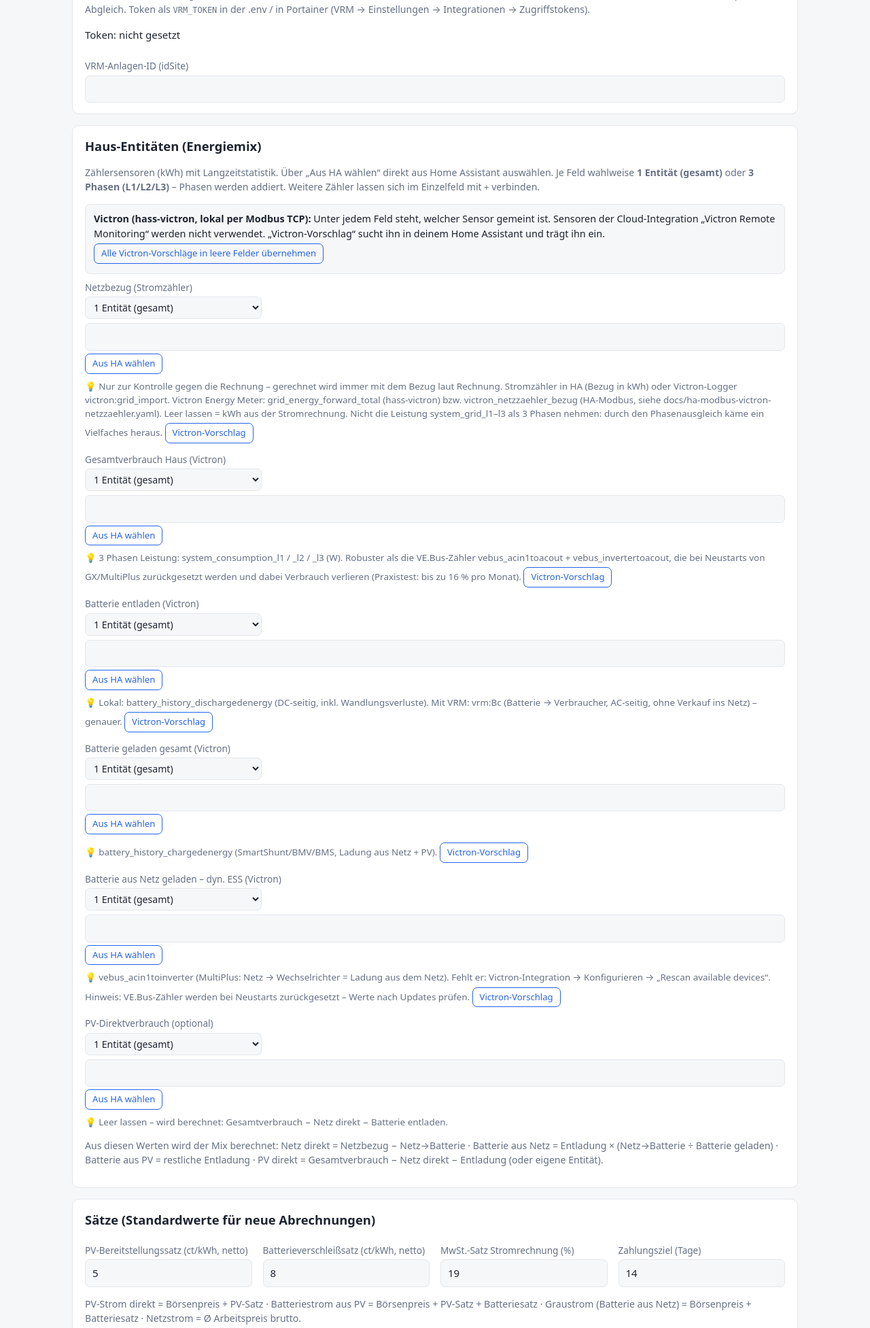
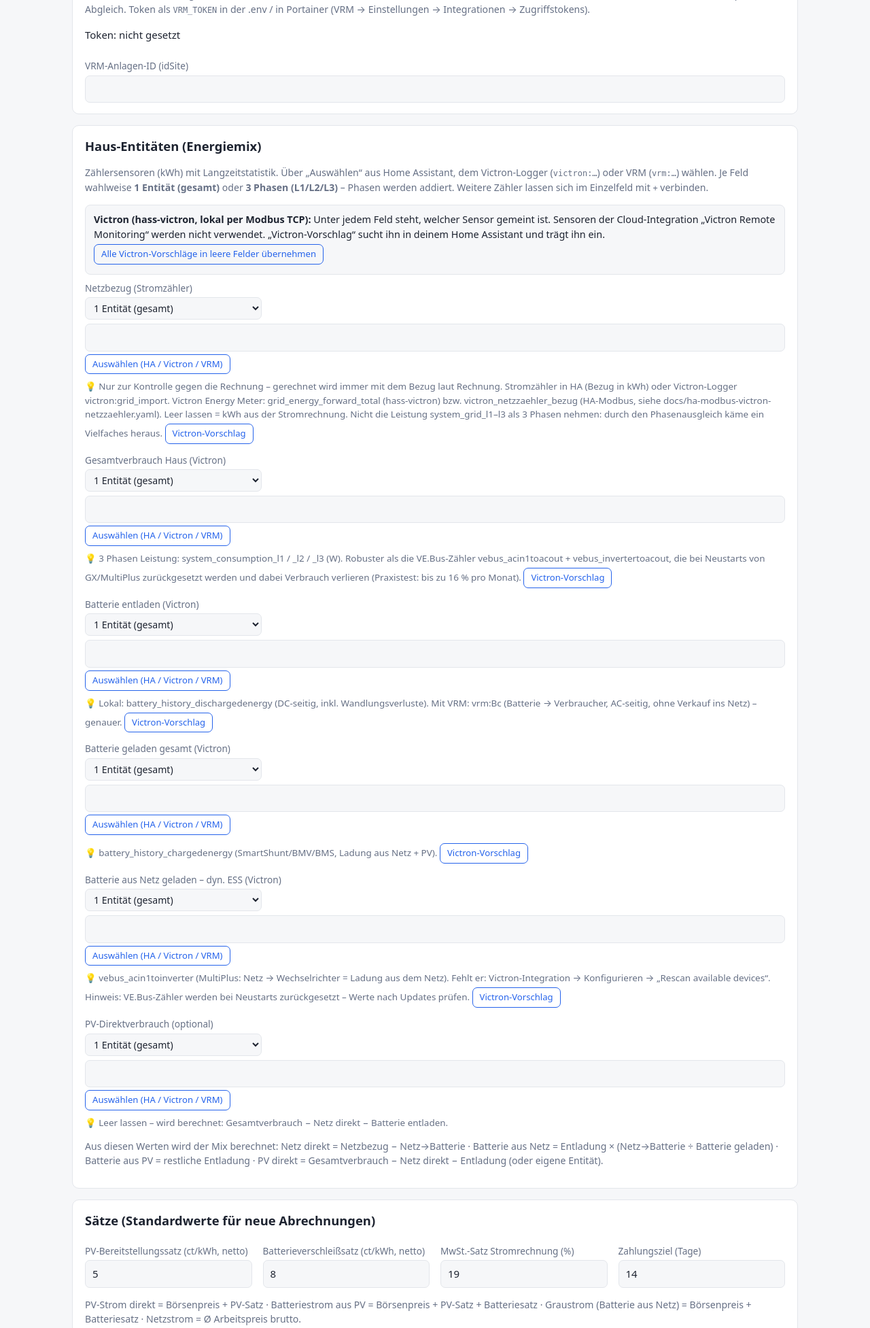
Before and after one commit to itsh-neumeier/abrechnung_nebenkosten, a FastAPI app: page /settings in a window 1280 px wide. Shown: the part 781-2734 px from the top of the page at 68% size. Run offline with FastAPI, Linux system fonts and the light colour scheme; data that the repository does not hold is empty.

Commit message:
Auswahl-Dialog: Quellenfilter HA / Victron Modbus / VRM mit Etiketten
Knopf heißt „Auswählen (HA / Victron / VRM)“; der Dialog filtert nach Quelle,
belegt sie aus dem aktuellen Feldwert vor und zeigt Hinweise, wenn eine Quelle
noch nicht eingerichtet ist.

Co-Authored-By: Claude Opus 5.5 <noreply@anthropic.com>
Claude-Session: https://claude.ai/code/session_01KhnwMxd6woKtpys5q8Pp3R

```diff
--- a/app/static/picker.js
+++ b/app/static/picker.js
@@ -2,7 +2,8 @@
 //
 // <input data-phases ...>  -> Umschaltung „1 Entität (gesamt)“ / „3 Phasen (L1/L2/L3)“.
 //                             Im Phasen-Modus wird der Wert als „a + b + c“ gespeichert (Summe).
-// <input data-entity ...>  -> Button „Aus HA wählen“ (ersetzt den Wert).
+// <input data-entity ...>  -> Button „Auswählen“ (ersetzt den Wert). Quellen: Home Assistant,
+//                             Victron Modbus (victron:…, eigener Logger) und VRM (vrm:…, Cloud).
 // data-unit="volume"       -> Auswahl-Dialog startet mit Filter Wasser/Volumen.
 // window.EntityFields.init(container) initialisiert nachträglich eingefügte Felder.
 (function () {
@@ -10,6 +11,8 @@
   const esc = (s) => String(s ?? '').replace(/[&<>"]/g, c => ({'&': '&amp;', '<': '&lt;', '>': '&gt;', '"': '&quot;'}[c]));
   const UNITS = {energy: ['kWh', 'Wh', 'MWh', 'W', 'kW'], volume: ['m³', 'L', 'l', 'gal', 'ft³']};
   const split = (v) => (v || '').split(/[\s+,;]+/).filter(Boolean);
+  const source = (e) => e.entity_id.startsWith('victron:') ? 'victron' : e.entity_id.startsWith('vrm:') ? 'vrm' : 'ha';
+  const SRC_LABEL = {ha: 'HA', victron: 'Victron Modbus', vrm: 'VRM'};
 
   // ------------------------------------------------------------------ Dialog
   function dialog() {
@@ -18,11 +21,17 @@
     dlg.className = 'picker';
     dlg.innerHTML = `
       <div class="picker-head">
-        <b>Entität aus Home Assistant wählen</b>
+        <b>Datenquelle wählen</b>
         <button type="button" class="sec" data-close>✕</button>
       </div>
       <div class="picker-filter">
         <input type="text" placeholder="Suchen (Name oder entity_id) …" data-q>
+        <select data-src>
+          <option value="">alle Quellen</option>
+          <option value="ha">Home Assistant</option>
+          <option value="victron">Victron Modbus</option>
+          <option value="vrm">VRM (Cloud)</option>
+        </select>
         <select data-unit>
           <option value="energy">Energie / Leistung (kWh, W)</option>
           <option value="volume">Wasser/Volumen (m³/L)</option>
@@ -43,6 +52,7 @@
     });
     $('[data-q]').addEventListener('input', draw);
     $('[data-unit]').addEventListener('change', draw);
+    $('[data-src]').addEventListener('change', draw);
     $('[data-stat]').addEventListener('change', draw);
     $('[data-refresh]').addEventListener('click', () => load(true));
     $('[data-close]').addEventListener('click', () => dlg.close());
@@ -54,13 +64,20 @@
     if (cache && cache.error) { list.innerHTML = `<p class="warn">${esc(cache.error)}</p>`; return; }
     if (!cache) { list.innerHTML = '<p class="muted">Lade …</p>'; return; }
     const q = $('[data-q]').value.toLowerCase(), unit = $('[data-unit]').value, stat = $('[data-stat]').checked;
+    const src = $('[data-src]').value;
     const rows = cache.filter(e =>
+      (!src || source(e) === src) &&
       (!unit || UNITS[unit].includes(e.unit)) && (!stat || e.statistics) &&
       (!q || e.entity_id.toLowerCase().includes(q) || (e.name || '').toLowerCase().includes(q)));
-    if (!rows.length) { list.innerHTML = '<p class="muted">Keine passenden Entitäten.</p>'; return; }
+    if (!rows.length) {
+      const hint = {victron: 'Victron Modbus: unter Einstellungen → „Victron direkt“ den Logger aktivieren.',
+                    vrm: 'VRM: VRM_TOKEN setzen und unter Einstellungen → VRM die Anlage suchen.'}[src] || '';
+      list.innerHTML = `<p class="muted">Keine passenden Entitäten. ${hint}</p>`; return;
+    }
     list.innerHTML = '<table>' + rows.map(e => `
       <tr data-id="${esc(e.entity_id)}">
-        <td><b>${esc(e.name || e.entity_id)}</b><br><code>${esc(e.entity_id)}</code>
+        <td><span class="src-badge src-${source(e)}">${SRC_LABEL[source(e)]}</span>
+            <b>${esc(e.name || e.entity_id)}</b><br><code>${esc(e.entity_id)}</code>
             ${e.statistics ? '' : '<br><span class="muted">keine Langzeitstatistik</span>'}</td>
         <td class="r">${esc(e.state)} ${esc(e.unit)}</td></tr>`).join('') + '</table>';
   }
@@ -78,6 +95,8 @@
     target = input;
     const d = dialog();
     d.querySelector('[data-unit]').value = input.dataset.unit ?? 'energy';
+    const cur = (input.value || '').trim();
+    d.querySelector('[data-src]').value = cur.startsWith('victron:') ? 'victron' : cur.startsWith('vrm:') ? 'vrm' : '';
     d.querySelector('[data-q]').value = '';
     d.showModal();
     if (!cache || cache.error) load(false); else draw();
@@ -88,7 +107,7 @@
     if (input.dataset.pickerReady) return;
     input.dataset.pickerReady = '1';
     const btn = document.createElement('button');
-    btn.type = 'button'; btn.className = 'sec pick-btn'; btn.textContent = 'Aus HA wählen';
+    btn.type = 'button'; btn.className = 'sec pick-btn'; btn.textContent = 'Auswählen (HA / Victron / VRM)';
     btn.addEventListener('click', () => open(input));
     input.insertAdjacentElement('afterend', btn);
   }
--- a/app/static/style.css
+++ b/app/static/style.css
@@ -53,3 +53,6 @@ h3{font-size:.95rem;margin:1.2em 0 .2em;color:var(--muted)}
 [hidden]{display:none !important}
 .hint-box{background:var(--bg);border:1px solid var(--line);border-radius:8px;padding:10px 12px;margin:8px 0;font-size:.9rem}
 p.hint{margin:4px 0 2px;font-size:.84rem}
+.src-badge{display:inline-block;font-size:.7rem;padding:0 6px;border-radius:99px;border:1px solid var(--line);margin-right:6px;vertical-align:1px}
+.src-victron{border-color:#2563eb;color:#2563eb}.src-vrm{border-color:#9333ea;color:#9333ea}
+.picker-filter{grid-template-columns:minmax(160px,2fr) minmax(120px,1fr) minmax(120px,1fr) auto auto}
--- a/app/templates/settings.html
+++ b/app/templates/settings.html
@@ -63,7 +63,7 @@
 </div>
 <div class="card">
   <h2 style="margin-top:0">Haus-Entitäten (Energiemix)</h2>
-  <p class="muted">Zählersensoren (kWh) mit Langzeitstatistik. Über „Aus HA wählen“ direkt aus Home Assistant auswählen.
+  <p class="muted">Zählersensoren (kWh) mit Langzeitstatistik. Über „Auswählen“ aus Home Assistant, dem Victron-Logger (<code>victron:…</code>) oder VRM (<code>vrm:…</code>) wählen.
   Je Feld wahlweise <b>1 Entität (gesamt)</b> oder <b>3 Phasen (L1/L2/L3)</b> – Phasen werden addiert.
   Weitere Zähler lassen sich im Einzelfeld mit <code>+</code> verbinden.</p>
   <div class="hint-box">
```
